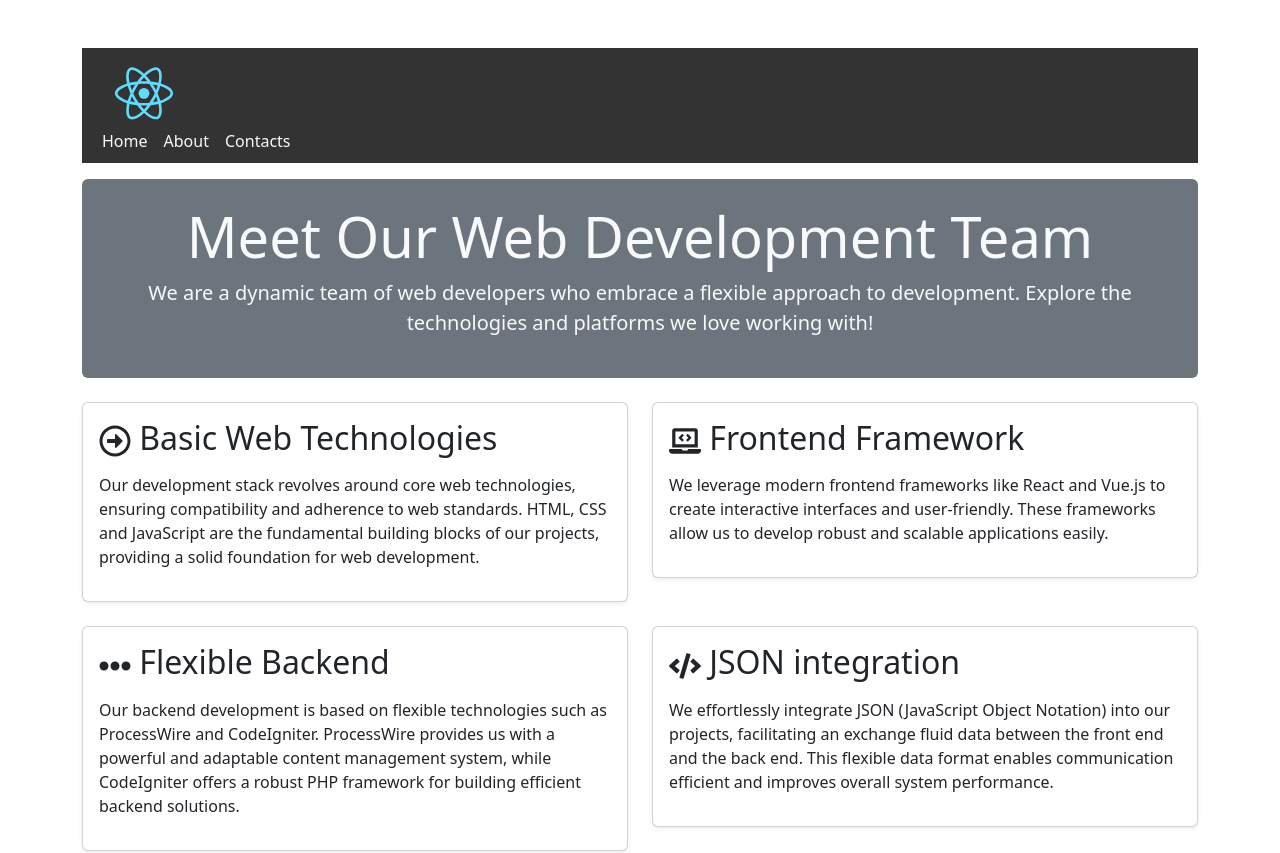
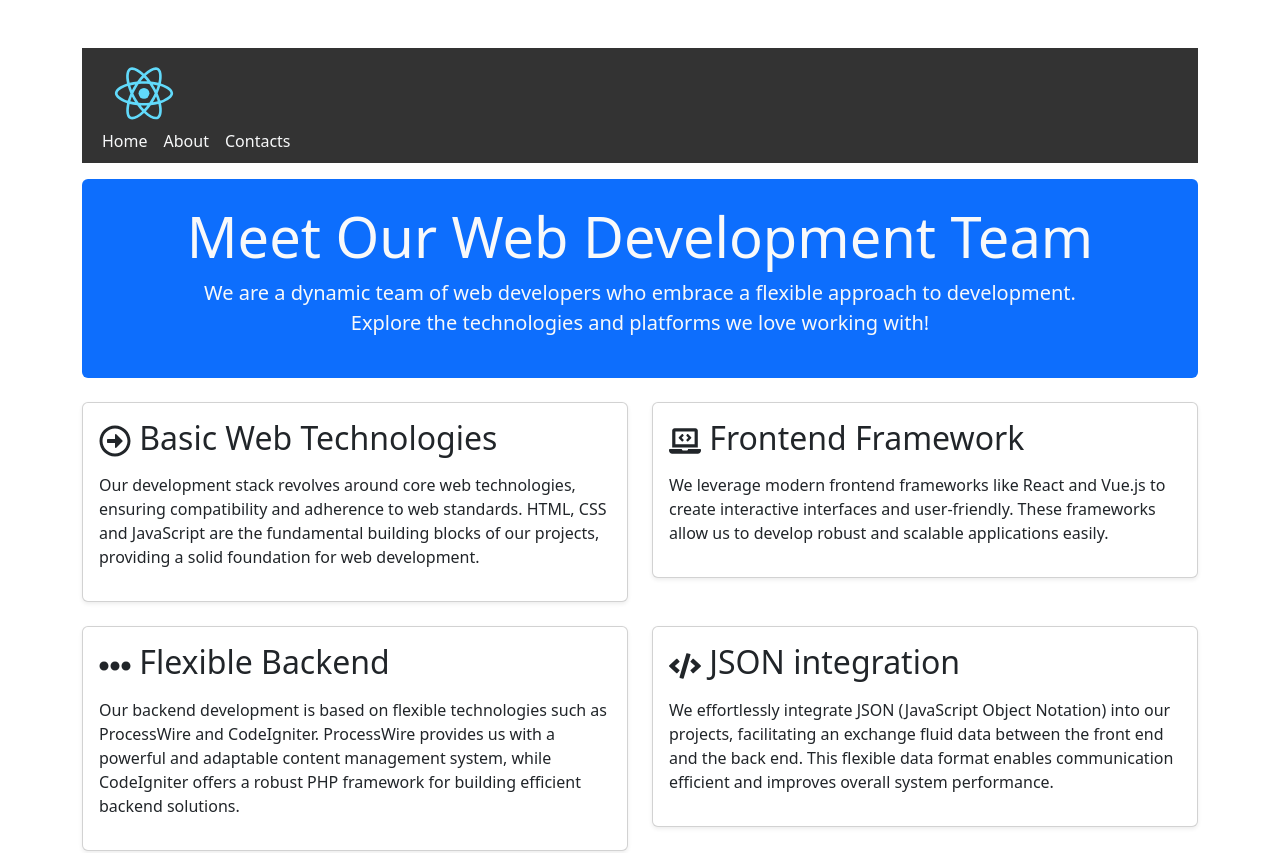
Before and after one commit to stefanovic/react-app, a React (Create React App) app: page /about in a window 1280 px wide. Shown: the top 853 px of the page. Built offline with nearby package versions, Linux system fonts and the light colour scheme.

Commit message:
Bg Primary

```diff
--- a/src/pages/About/index.js
+++ b/src/pages/About/index.js
@@ -17,10 +17,10 @@ const About = () => {
   return (
     <div className="container mt-5">
       <Header />
-      <div id="topBanner" className="jumbotron bg-secondary text-light rounded mb-4">
+      <div id="topBanner" className="jumbotron bg-primary text-light rounded mb-4">
          <h1 className="display-4">Meet Our Web Development Team</h1>
          <p className="lead">
-           We are a dynamic team of web developers who embrace a flexible approach to development.
+           We are a dynamic team of web developers who embrace a flexible approach to development.<br></br>
            Explore the technologies and platforms we love working with!
          </p>
        </div>
--- a/src/pages/Home/index.js
+++ b/src/pages/Home/index.js
@@ -59,7 +59,7 @@ const Home = () => {
 
         <h1 className="display-4">Livedata and the creative world of React!</h1>
 
-        <p className="lead">Come and visit us on <a href="https://livedata.it">Livedata</a> and discover how to create amazing web applications using React! Unleash your creativity and create extraordinary projects.</p>
+        <p className="lead">Come and visit us on <a href="https://livedata.it">Livedata</a>, unleash your creativity and create extraordinary projects.</p>
 
 
       </div>
```
